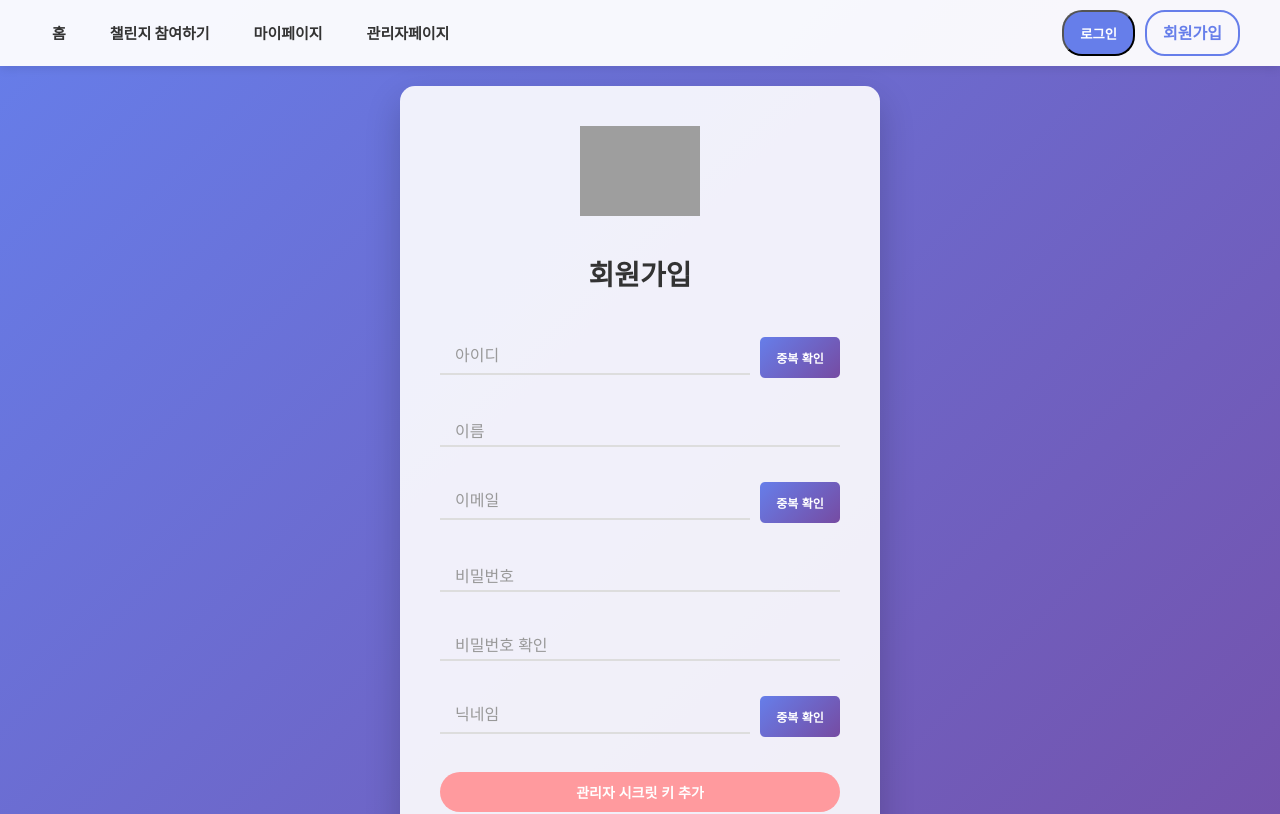
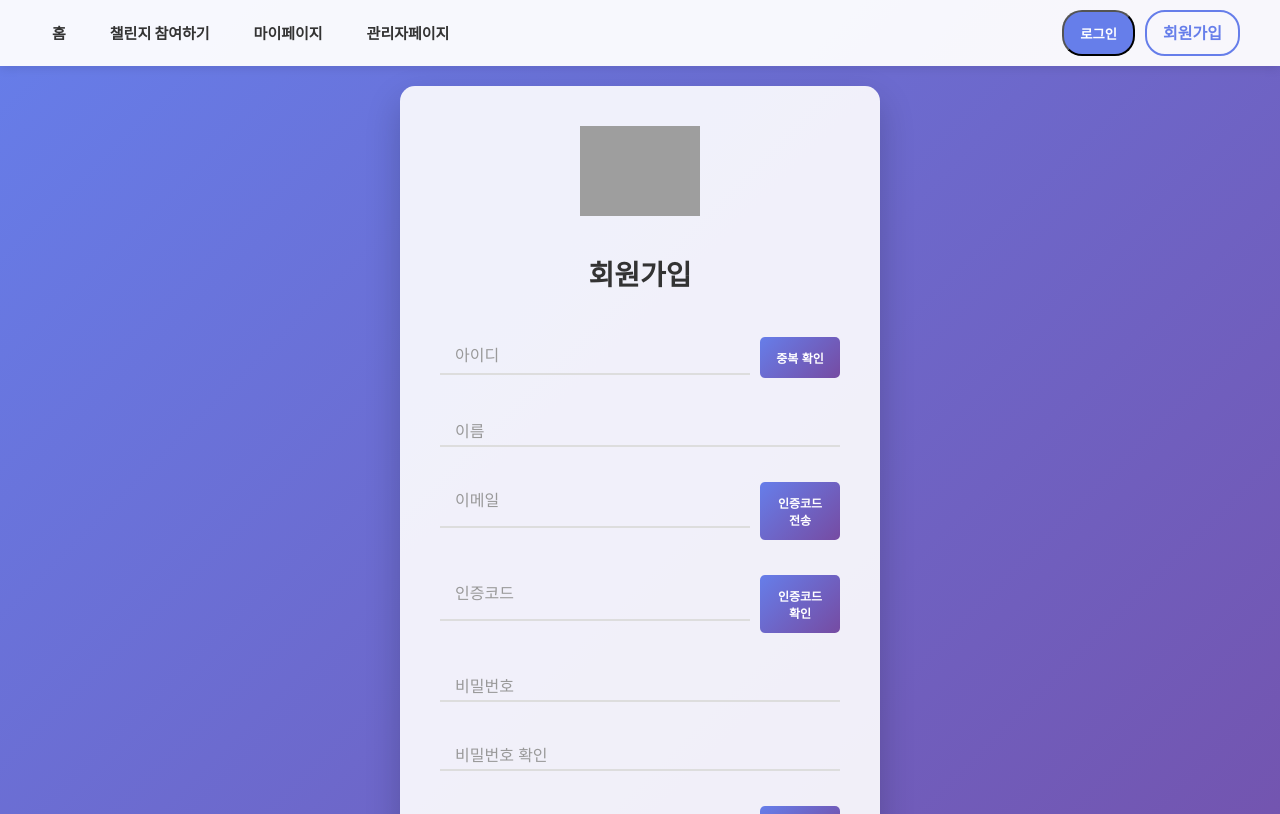
Before and after one commit to W-llama/Bod_frontend, a Vue app: page /signup in a window 1280 px wide. Shown: the top 814 px of the page. Built offline with nearby package versions, Linux system fonts and the light colour scheme; grey boxes are pictures that could not be loaded.

Commit message:
update : 회원가입 - 이메일 인증 구현

```diff
--- a/src/views/SignUp.vue
+++ b/src/views/SignUp.vue
@@ -21,9 +21,29 @@
       <div class="input-group">
         <input type="email" v-model="signUpData.email" required placeholder=" ">
         <label for="email">이메일</label>
-        <button type="button" @click="checkEmail" class="check-btn">중복 확인</button>
+        <button
+            type="button"
+            @click="sendVerificationCode"
+            class="check-btn"
+            :disabled="isSendingCode || timer > 0"
+        >
+          인증코드 전송
+        </button>
+        <span v-if="timer > 0" class="timer">타이머: {{ formatTime(timer) }}</span>
       </div>
       <span v-if="emailError" :class="{ error: !emailValid, success: emailValid }">{{ emailError }}</span>
+
+      <div v-if="isSendingCode" class="loading-indicator">
+        <img src="loading-spinner.gif" alt="Loading...">
+        <p>메일을 전송 중입니다...</p>
+      </div>
+
+      <div class="input-group">
+        <input type="text" v-model="signUpData.code" required placeholder=" ">
+        <label for="code">인증코드</label>
+        <button type="button" @click="verifyEmailCode" class="check-btn">인증코드 확인</button>
+      </div>
+      <span v-if="verificationError" class="error">{{ verificationError }}</span>
 
       <div class="input-group">
         <input type="password" v-model="signUpData.password" required placeholder=" ">
@@ -69,6 +89,7 @@
   </div>
 </template>
 
+
 <script>
 import axios from '../axios';
 
@@ -82,7 +103,8 @@ export default {
         password: '',
         confirmPassword: '',
         nickname: '',
-        adminToken: ''
+        adminToken: '',
+        code: ''
       },
       showAdminKey: false,
       usernameError: '',
@@ -90,10 +112,17 @@ export default {
       nicknameError: '',
       adminTokenError: '',
       passwordError: '',
+      verificationError: '',
       usernameValid: false,
       emailValid: false,
       nicknameValid: false,
-      adminTokenValid: false
+      adminTokenValid: false,
+      verificationSent: false,
+      emailVerified: false,
+      timer: 0,
+      timerSeconds: 300,
+      isSendingCode: false
+
     };
   },
   watch: {
@@ -156,6 +185,64 @@ export default {
         }
       } catch (error) {
         console.error(error.response.data);
+      }
+    },
+    async sendVerificationCode() {
+      if (!this.validateEmail()) return;
+      await this.checkEmail();
+      if (!this.emailValid) {
+        return;
+      }
+      this.isSendingCode = true;
+      try {
+        const response = await axios.post('/signup/email', { email: this.signUpData.email });
+        if (response.status === 200) {
+          console.log('이메일 인증 코드 전송 완료:', response.data);
+          this.startTimer();
+        } else {
+          alert("이메일 인증코드 전송 실패하였습니다.");
+          console.log('이메일 인증 코드 전송 완료:', response.data);
+        }
+      } catch (error) {
+        console.error('이메일 인증 코드 전송 에러 발생:', error.response.data);
+      } finally {
+        this.isSendingCode = false;
+      }
+    },
+    startTimer() {
+      this.timer = this.timerSeconds;
+      this.timerInterval = setInterval(() => {
+        if (this.timer <= 0) {
+          this.stopTimer();
+          return;
+        }
+        this.timer--;
+      }, 1000);
+    },
+    formatTime(seconds) {
+      const minutes = Math.floor(seconds / 60);
+      const secs = seconds % 60;
+      return `${String(minutes).padStart(2, '0')}:${String(secs).padStart(2, '0')}`;
+    },
+    stopTimer() {
+      clearInterval(this.timerInterval);
+      this.timer = 0;
+    },
+    async verifyEmailCode() {
+      try {
+        const response = await axios.post('/signup/email/verify', { email: this.signUpData.email, code: this.signUpData.code });
+        if (response.status === 200) {
+          alert("인증 코드가 확인되었습니다.");
+          this.verificationError = '';
+          console.log('이메일 인증 코드 전송 완료:', response.data);
+          this.stopTimer();
+        } else {
+          alert("인증 코드가 검증에 실패하였습니다.");
+          console.log('이메일 인증 코드 전송 완료:', response.data);
+        }
+      } catch (error) {
+        console.error('인증 코드 확인 에러 발생:', error);
+        this.verificationError = '인증 코드가 일치하지 않습니다. 인증코드 6자리를 입력해주세요.';
       }
     },
     async checkEmail() {
@@ -322,12 +409,12 @@ form {
   position: relative;
   margin-bottom: 25px;
   display: flex;
-  align-items: center; /* Align items vertically */
-  flex-wrap: wrap; /* Allow items to wrap to the next line */
+  align-items: center;
+  flex-wrap: wrap;
 }
 
 input {
-  flex: 1; /* Take up remaining space */
+  flex: 1;
   padding: 12px 15px;
   border: none;
   border-bottom: 2px solid #ddd;
@@ -485,4 +572,29 @@ button:hover {
 .links a:hover {
   color: #764ba2;
 }
+
+.loading-indicator {
+  position: fixed;
+  top: 50%;
+  left: 50%;
+  transform: translate(-50%, -50%);
+  display: flex;
+  flex-direction: column;
+  align-items: center;
+  justify-content: center;
+  z-index: 1000;
+  background: rgba(0, 0, 0, 0.5);
+  padding: 20px;
+  border-radius: 10px;
+}
+
+.loading-indicator img {
+  width: 50px;
+  height: 50px;
+}
+
+.loading-indicator p {
+  color: #fff;
+  margin-top: 10px;
+}
 </style>
```
